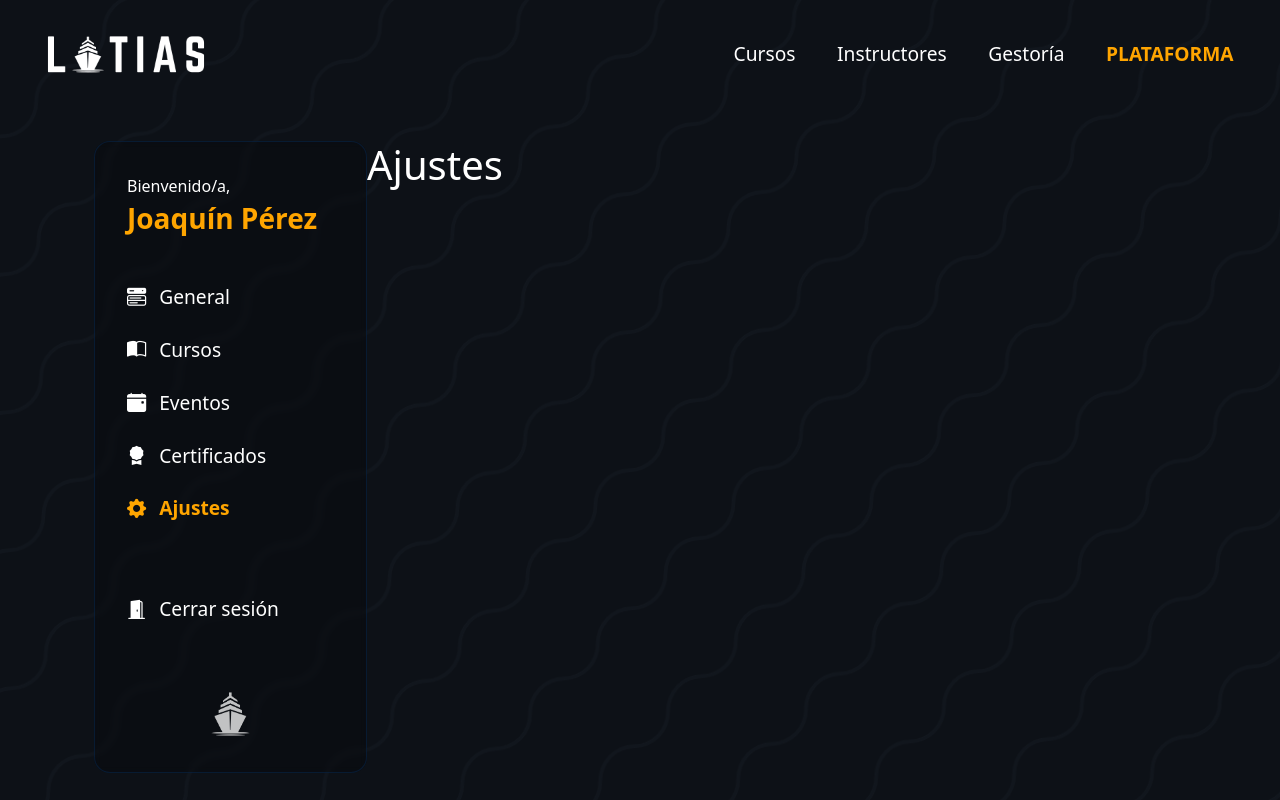
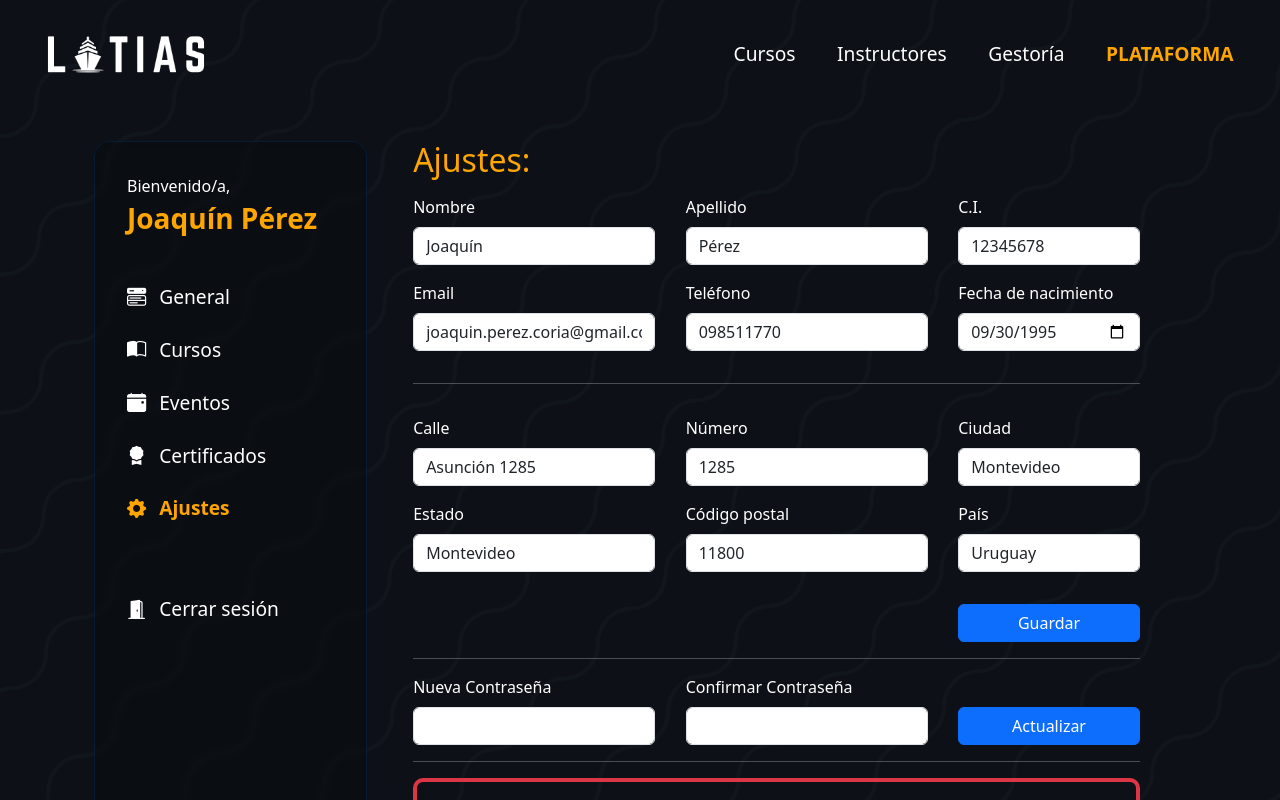
Before and after one commit to clissic/latias-front, a React (Vite) app: page /dashboard/ajustes in a window 1280 px wide. Shown: the top 800 px of the page. Built offline with nearby package versions, Linux system fonts and the light colour scheme.

Commit message:
feat(Ajustes): Realizado el componente de los ajustes. Solo falta modificar el formulario de la direcciòn para apuntar a los campos del objeto de la direccion

```diff
--- /dev/null
+++ b/src/components/Dashboard/Ajustes/Ajustes.css
@@ -0,0 +1,33 @@
+.danger-zone {
+    border: #dc3545 4px solid;
+    border-radius: 10px;
+    padding: 30px;
+}
+
+.custom-modal .modal-content {
+    background-color: #082b55;
+    color: white;
+  }
+
+  .custom-modal .modal-title {
+    color: orange;
+  }
+
+  .custom-modal .modal-body {
+    background-color: #082b55;
+    color: white;
+  }
+
+  .custom-modal .btn-danger {
+    background-color: #dc3545;
+    border-color: #dc3545;
+  }
+
+  .custom-modal .btn-secondary {
+    background-color: #6c757d;
+    border-color: #6c757d;
+  }
+
+  .btn-close {
+    filter: invert(1);
+  }
--- /dev/null
+++ b/src/components/Dashboard/Ajustes/Ajustes.jsx
@@ -0,0 +1,149 @@
+import React, { useState } from "react";
+import { Modal, Button, Form } from "react-bootstrap";
+import "./Ajustes.css";
+
+export const Ajustes = ({ user }) => {
+  const [userData, setUserData] = useState({ ...user });
+  const [passwords, setPasswords] = useState({ newPassword: "", confirmPassword: "" });
+  const [showModal, setShowModal] = useState(false);
+  const [confirmText, setConfirmText] = useState("");
+
+  const handleChange = (e) => {
+    setUserData({ ...userData, [e.target.name]: e.target.value });
+  };
+
+  const handlePasswordChange = (e) => {
+    setPasswords({ ...passwords, [e.target.name]: e.target.value });
+  };
+
+  const handleSubmit = (e) => {
+    e.preventDefault();
+    console.log("Datos guardados:", userData);
+  };
+
+  const handlePasswordSubmit = (e) => {
+    e.preventDefault();
+    if (passwords.newPassword === passwords.confirmPassword) {
+      console.log("Contraseña actualizada:", passwords.newPassword);
+    } else {
+      alert("Las contraseñas no coinciden");
+    }
+  };
+
+  const handleDeleteAccount = () => {
+    if (confirmText === "eliminar") {
+      console.log("Cuenta eliminada");
+      setShowModal(false);
+    } else {
+      alert("Debes escribir 'eliminar' para confirmar");
+    }
+  };
+
+  return (
+    <div className="container text-white col-11">
+      <h2 className="mb-3 text-orange">Ajustes:</h2>
+
+      {/* Formulario de datos personales */}
+      <Form className="d-flex justify-content-between flex-wrap gap-3" onSubmit={handleSubmit}>
+        <Form.Group className="col-12 col-lg-4">
+          <Form.Label>Nombre</Form.Label>
+          <Form.Control type="text" name="firstName" value={userData.firstName} onChange={handleChange} required />
+        </Form.Group>
+        <Form.Group className="col-12 col-lg-4">
+          <Form.Label>Apellido</Form.Label>
+          <Form.Control type="text" name="lastName" value={userData.lastName} onChange={handleChange} required />
+        </Form.Group>
+        <Form.Group className="col-12 col-lg-3">
+          <Form.Label>C.I.</Form.Label>
+          <Form.Control type="number" name="ci" value={userData.ci} onChange={handleChange} required />
+        </Form.Group>
+        <Form.Group className="col-12 col-lg-4">
+          <Form.Label>Email</Form.Label>
+          <Form.Control type="email" name="email" value={userData.email} onChange={handleChange} required />
+        </Form.Group>
+        <Form.Group className="col-12 col-lg-4">
+          <Form.Label>Teléfono</Form.Label>
+          <Form.Control type="tel" name="phone" value={userData.phone} onChange={handleChange} required />
+        </Form.Group>
+        <Form.Group className="col-12 col-lg-3">
+          <Form.Label>Fecha de nacimiento</Form.Label>
+          <Form.Control type="date" name="birth" value={userData.birth} onChange={handleChange} required />
+        </Form.Group>
+
+        <Form.Group className="col-12">
+            <hr />
+        </Form.Group>
+
+        <Form.Group className="col-12 col-lg-4">
+            <Form.Label>Calle</Form.Label>
+            <Form.Control type="text" name="city" value={userData.address.street} onChange={handleChange} required />
+        </Form.Group>
+        <Form.Group className="col-12 col-lg-4">
+            <Form.Label>Número</Form.Label>
+            <Form.Control type="text" name="number" value={userData.address.number} onChange={handleChange} required />
+        </Form.Group>
+        <Form.Group className="col-12 col-lg-3">
+            <Form.Label>Ciudad</Form.Label>
+            <Form.Control type="text" name="city" value={userData.address.city} onChange={handleChange} required />
+        </Form.Group>
+        <Form.Group className="col-12 col-lg-4">
+            <Form.Label>Estado</Form.Label>
+            <Form.Control type="text" name="state" value={userData.address.state} onChange={handleChange} required />
+        </Form.Group>
+        <Form.Group className="col-12 col-lg-4">
+            <Form.Label>Código postal</Form.Label>
+            <Form.Control type="text" name="zipCode" value={userData.address.zipCode} onChange={handleChange} required />
+        </Form.Group>
+        <Form.Group className="col-12 col-lg-3">
+            <Form.Label>País</Form.Label>
+            <Form.Control type="text" name="country" value={userData.address.country} onChange={handleChange} required />
+        </Form.Group>
+
+        <Form.Group className="mt-3 d-flex flex-column col-12 align-items-end">
+          <Button type="submit" className="col-12 col-lg-3">Guardar</Button>
+        </Form.Group>
+      </Form>
+
+      <hr />
+
+      {/* Formulario de actualización de contraseña */}
+      <Form className="d-flex justify-content-between flex-wrap gap-3" onSubmit={handlePasswordSubmit}>
+        <Form.Group className="d-flex flex-column col-12 col-lg-4">
+          <Form.Label>Nueva Contraseña</Form.Label>
+          <Form.Control type="password" name="newPassword" value={passwords.newPassword} onChange={handlePasswordChange} required />
+        </Form.Group>
+        <Form.Group className="d-flex flex-column col-12 col-lg-4">
+          <Form.Label>Confirmar Contraseña</Form.Label>
+          <Form.Control type="password" name="confirmPassword" value={passwords.confirmPassword} onChange={handlePasswordChange} required />
+        </Form.Group>
+        <Form.Group className="mt-3 d-flex flex-column col-12 col-lg-3 justify-content-end">
+            <Form.Label></Form.Label>
+            <Button className="col-12" type="submit">Actualizar</Button>
+        </Form.Group>
+      </Form>
+
+      <hr />
+
+      {/* Botón de eliminación de cuenta */}
+      <div className="d-flex flex-column col-12 danger-zone justify-content-center align-items-center">
+        <Form.Label><strong>¡ ZONA DE PELIGRO !</strong></Form.Label>
+        <Button variant="danger" className="mt-3 col-12 col-lg-4" onClick={() => setShowModal(true)}>Eliminar Cuenta</Button>
+      </div>
+
+      {/* Modal de confirmación de eliminación */}
+      <Modal show={showModal} onHide={() => setShowModal(false)} className="custom-modal">
+        <Modal.Header closeButton>
+          <Modal.Title>Confirmar Eliminación</Modal.Title>
+        </Modal.Header>
+        <Modal.Body>
+          <p>Escribe "eliminar" para confirmar:</p>
+          <Form.Control type="text" value={confirmText} onChange={(e) => setConfirmText(e.target.value)} />
+        </Modal.Body>
+        <Modal.Footer>
+          <Button variant="secondary" onClick={() => setShowModal(false)}>Cancelar</Button>
+          <Button variant="danger" onClick={handleDeleteAccount}>Eliminar</Button>
+        </Modal.Footer>
+      </Modal>
+    </div>
+  );
+};
--- a/src/components/Dashboard/Dashboard.jsx
+++ b/src/components/Dashboard/Dashboard.jsx
@@ -6,14 +6,13 @@ import { Cursos } from "./Cursos/Cursos";
 import { Eventos } from "./Eventos/Eventos";
 import { Certificados } from "./Certificados/Certificados";
 import { CerrarSesion } from "./CerrarSesion/CerrarSesion";
+import { Ajustes } from "./Ajustes/Ajustes";
 import "./Dashboard.css";
-
-// Componentes de cada sección
-const Ajustes = () => <h1 className="text-white">Ajustes</h1>;
 
 export function Dashboard() {
   const user = {
     id: 12345,
+    birth: "1995-09-30",
     firstName: "Joaquín",
     lastName: "Pérez",
     email: "joaquin.perez.coria@gmail.com",
@@ -30,6 +29,8 @@ export function Dashboard() {
       city: "Montevideo",
       state: "Montevideo",
       zipCode: "11800",
+      number: "1285",
+      country: "Uruguay",
     },
     preferences: {
       language: "es",
@@ -506,7 +507,7 @@ export function Dashboard() {
               <Route path="cursos" element={<Cursos user={user} />} />
               <Route path="eventos" element={<Eventos />} />
               <Route path="certificados" element={<Certificados user={user} />} />
-              <Route path="ajustes" element={<Ajustes />} />
+              <Route path="ajustes" element={<Ajustes user={user} />} />
               <Route path="cerrar-sesion" element={<CerrarSesion />} />
               <Route path="*" element={<General />} />
             </Routes>
```
